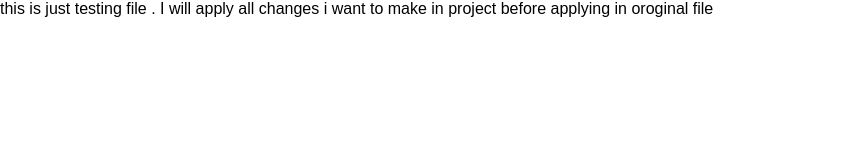
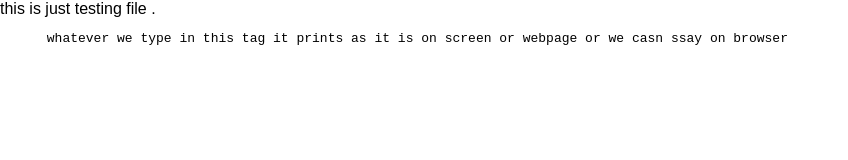
Before and after one commit to maheshtambade/airtel-clone.github.io, a plain HTML site: page testingfile.html in a window 1280 px wide. Shown: the whole page, without its empty margins (0-848 px from the left). Drawn offline with Linux system fonts and the light colour scheme.

Commit message:
Modify testingfile.html to include <pre> tag
Added a <pre> tag to display text as is on the webpage.

```diff
--- a/testingfile.html
+++ b/testingfile.html
@@ -12,6 +12,9 @@
     </style>
   </head>
   <body>
-    this is just testing file . I will apply all changes i want to make in project before applying in oroginal file
+    this is just testing file .
+    <pre>
+      whatever we type in this tag it prints as it is on screen or webpage or we casn ssay on browser
+    </pre>
   </body>
 </html>
```
